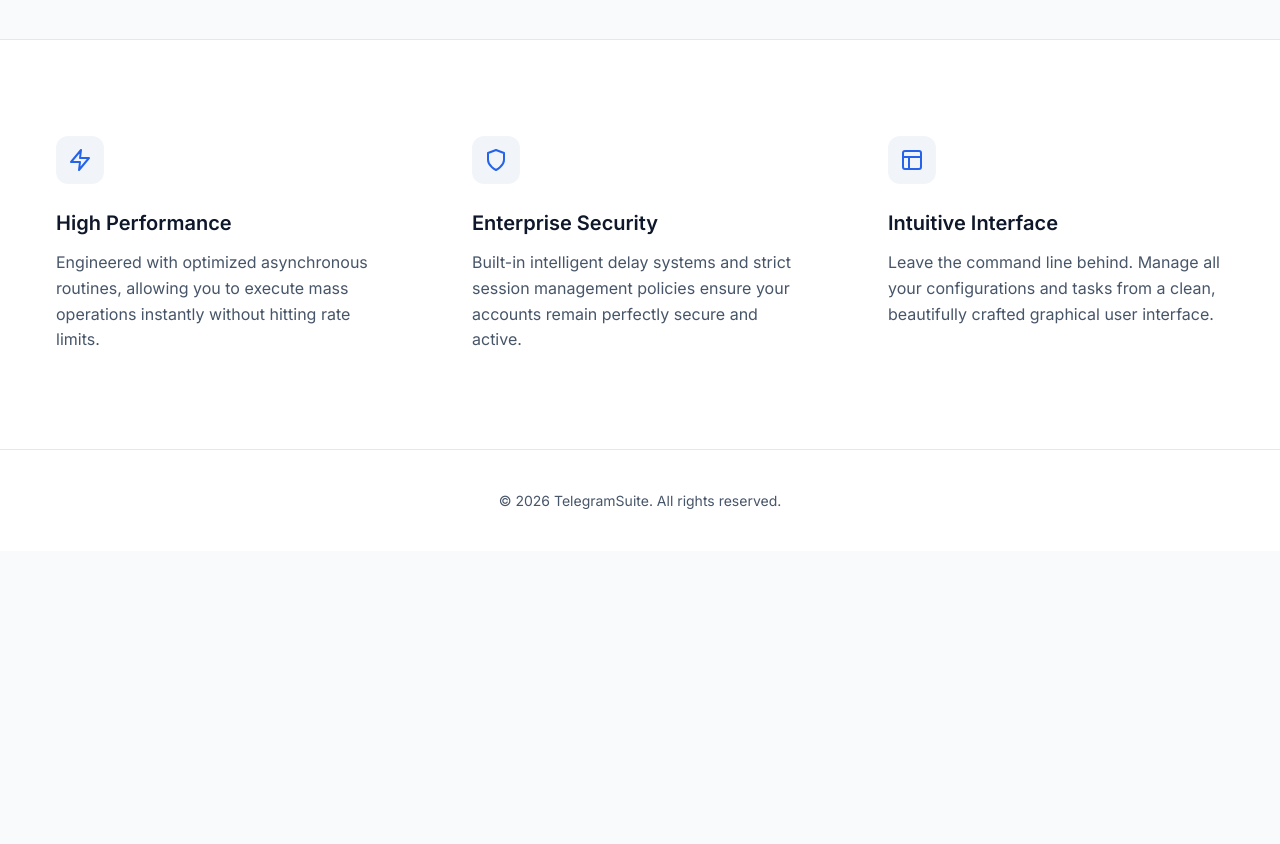
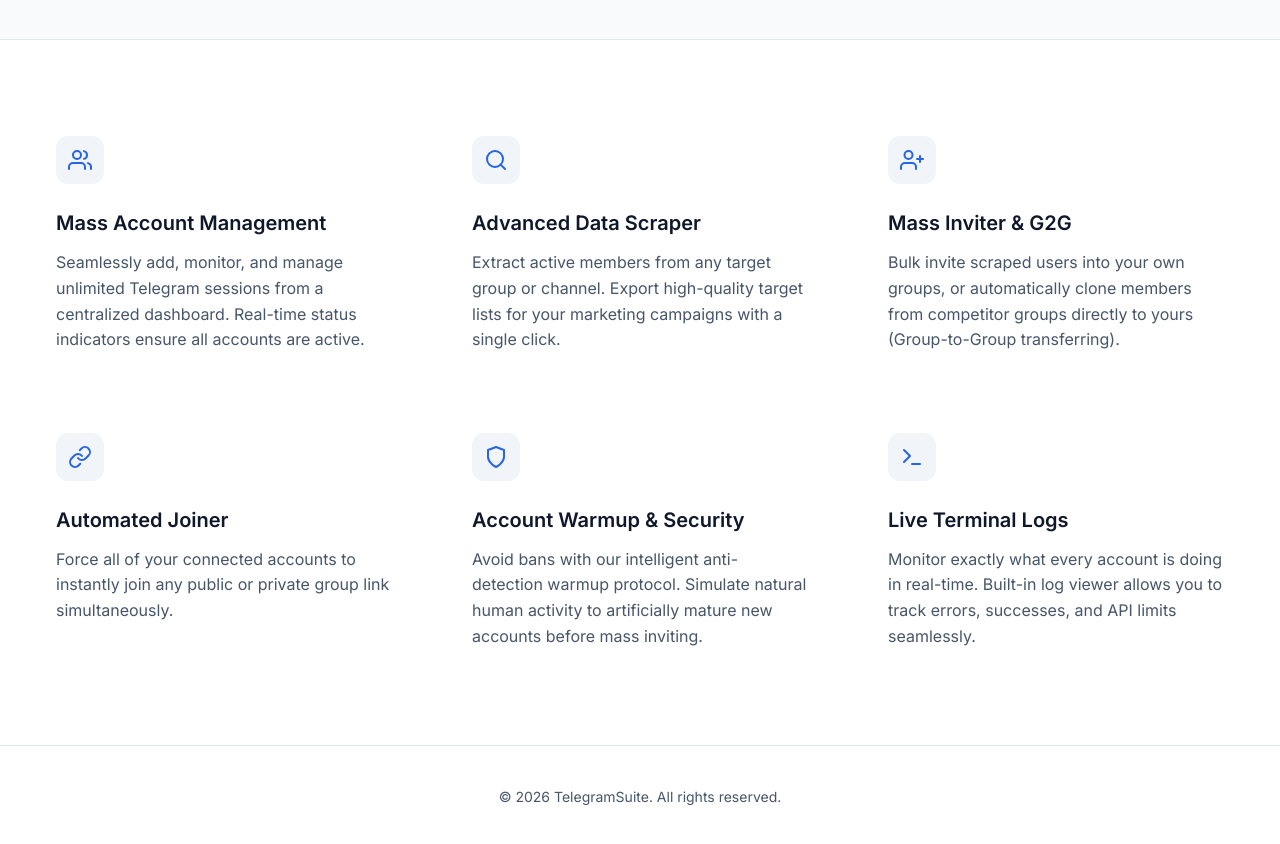
Before and after one commit to sarundev/TG-Adder, a React app in the folder frontend/: page / in a window 1280 px wide. Shown: the part 580-1424 px from the top of the page. Before the commit the page ends 1131 px from the top, so only its background shows below. Built offline with nearby package versions, Linux system fonts and the light colour scheme; the HTML template or start-up script is replaced by a standard one.

Commit message:
Add detailed feature list to landing page

```diff
--- a/frontend/src/App.jsx
+++ b/frontend/src/App.jsx
@@ -54,11 +54,49 @@ function App() {
           <div className="feature-card">
             <div className="feature-icon-wrapper">
               <svg width="24" height="24" viewBox="0 0 24 24" fill="none" stroke="currentColor" strokeWidth="2" strokeLinecap="round" strokeLinejoin="round">
-                <polygon points="13 2 3 14 12 14 11 22 21 10 12 10 13 2"></polygon>
+                <path d="M17 21v-2a4 4 0 0 0-4-4H5a4 4 0 0 0-4 4v2"></path>
+                <circle cx="9" cy="7" r="4"></circle>
+                <path d="M23 21v-2a4 4 0 0 0-3-3.87"></path>
+                <path d="M16 3.13a4 4 0 0 1 0 7.75"></path>
               </svg>
             </div>
-            <h3>High Performance</h3>
-            <p>Engineered with optimized asynchronous routines, allowing you to execute mass operations instantly without hitting rate limits.</p>
+            <h3>Mass Account Management</h3>
+            <p>Seamlessly add, monitor, and manage unlimited Telegram sessions from a centralized dashboard. Real-time status indicators ensure all accounts are active.</p>
+          </div>
+
+          <div className="feature-card">
+            <div className="feature-icon-wrapper">
+              <svg width="24" height="24" viewBox="0 0 24 24" fill="none" stroke="currentColor" strokeWidth="2" strokeLinecap="round" strokeLinejoin="round">
+                <circle cx="11" cy="11" r="8"></circle>
+                <line x1="21" y1="21" x2="16.65" y2="16.65"></line>
+              </svg>
+            </div>
+            <h3>Advanced Data Scraper</h3>
+            <p>Extract active members from any target group or channel. Export high-quality target lists for your marketing campaigns with a single click.</p>
+          </div>
+
+          <div className="feature-card">
+            <div className="feature-icon-wrapper">
+              <svg width="24" height="24" viewBox="0 0 24 24" fill="none" stroke="currentColor" strokeWidth="2" strokeLinecap="round" strokeLinejoin="round">
+                <path d="M16 21v-2a4 4 0 0 0-4-4H5a4 4 0 0 0-4 4v2"></path>
+                <circle cx="8.5" cy="7" r="4"></circle>
+                <line x1="20" y1="8" x2="20" y2="14"></line>
+                <line x1="23" y1="11" x2="17" y2="11"></line>
+              </svg>
+            </div>
+            <h3>Mass Inviter & G2G</h3>
+            <p>Bulk invite scraped users into your own groups, or automatically clone members from competitor groups directly to yours (Group-to-Group transferring).</p>
+          </div>
+
+          <div className="feature-card">
+            <div className="feature-icon-wrapper">
+              <svg width="24" height="24" viewBox="0 0 24 24" fill="none" stroke="currentColor" strokeWidth="2" strokeLinecap="round" strokeLinejoin="round">
+                <path d="M10 13a5 5 0 0 0 7.54.54l3-3a5 5 0 0 0-7.07-7.07l-1.72 1.71"></path>
+                <path d="M14 11a5 5 0 0 0-7.54-.54l-3 3a5 5 0 0 0 7.07 7.07l1.71-1.71"></path>
+              </svg>
+            </div>
+            <h3>Automated Joiner</h3>
+            <p>Force all of your connected accounts to instantly join any public or private group link simultaneously.</p>
           </div>
 
           <div className="feature-card">
@@ -67,20 +105,19 @@ function App() {
                 <path d="M12 22s8-4 8-10V5l-8-3-8 3v7c0 6 8 10 8 10z"></path>
               </svg>
             </div>
-            <h3>Enterprise Security</h3>
-            <p>Built-in intelligent delay systems and strict session management policies ensure your accounts remain perfectly secure and active.</p>
+            <h3>Account Warmup & Security</h3>
+            <p>Avoid bans with our intelligent anti-detection warmup protocol. Simulate natural human activity to artificially mature new accounts before mass inviting.</p>
           </div>
 
           <div className="feature-card">
             <div className="feature-icon-wrapper">
               <svg width="24" height="24" viewBox="0 0 24 24" fill="none" stroke="currentColor" strokeWidth="2" strokeLinecap="round" strokeLinejoin="round">
-                <rect x="3" y="3" width="18" height="18" rx="2" ry="2"></rect>
-                <line x1="3" y1="9" x2="21" y2="9"></line>
-                <line x1="9" y1="21" x2="9" y2="9"></line>
+                <polyline points="4 17 10 11 4 5"></polyline>
+                <line x1="12" y1="19" x2="20" y2="19"></line>
               </svg>
             </div>
-            <h3>Intuitive Interface</h3>
-            <p>Leave the command line behind. Manage all your configurations and tasks from a clean, beautifully crafted graphical user interface.</p>
+            <h3>Live Terminal Logs</h3>
+            <p>Monitor exactly what every account is doing in real-time. Built-in log viewer allows you to track errors, successes, and API limits seamlessly.</p>
           </div>
         </div>
       </section>
```
Also changed, not shown: 2 other files (tests, documents, lock files or other folders).
